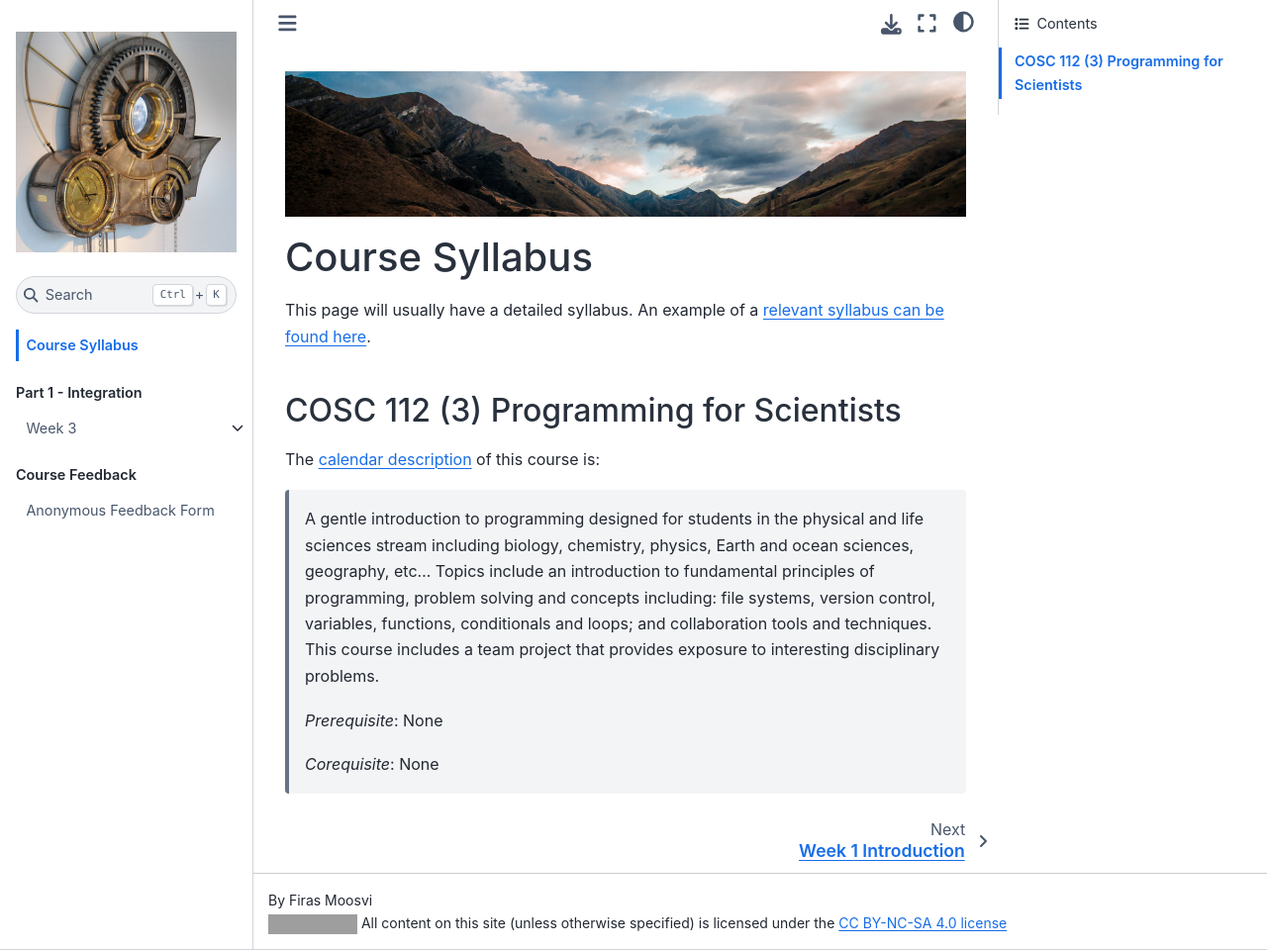
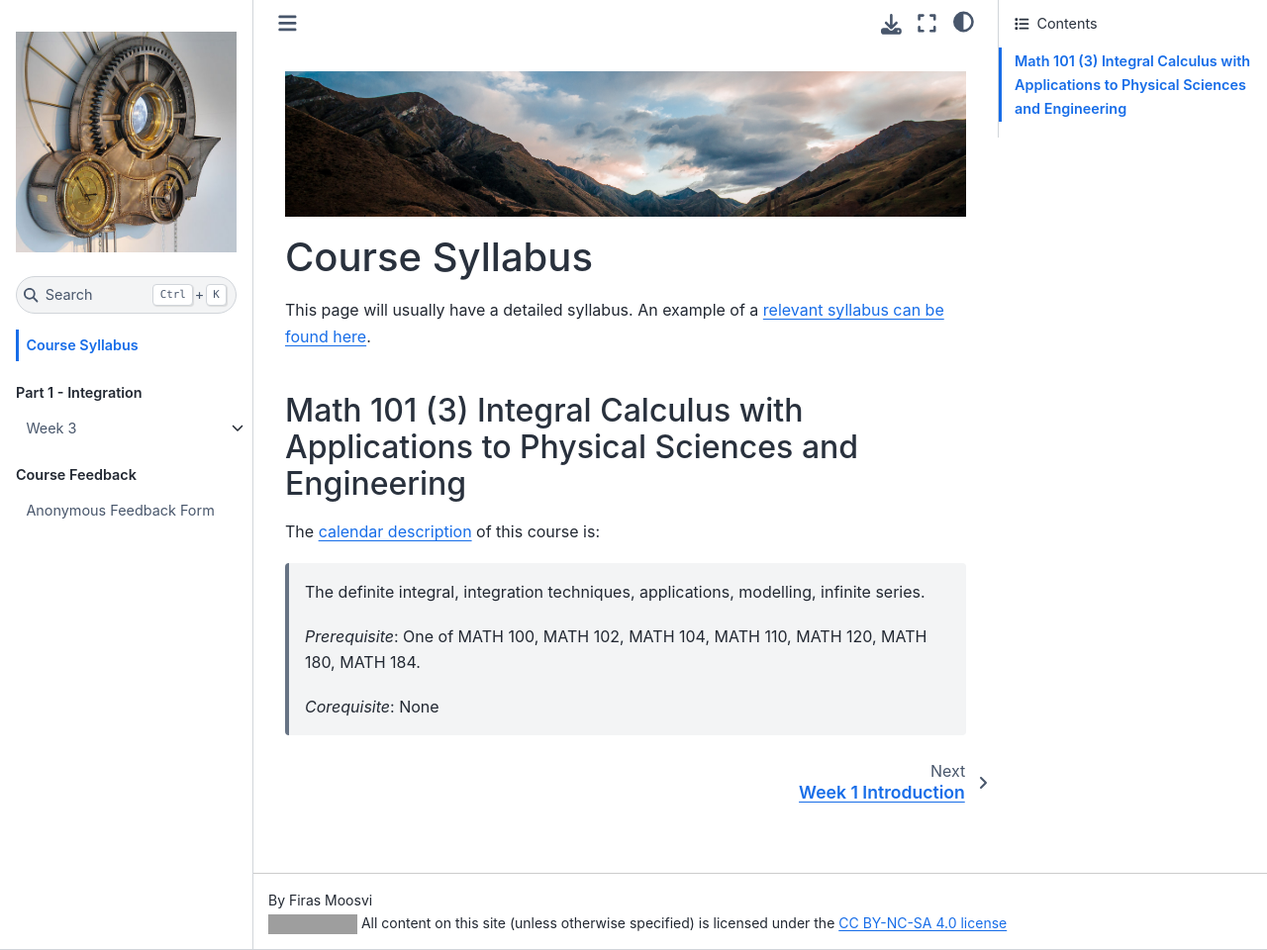
Before and after one commit to org-firasm/math_talk, a Jupyter Book: the page built from about/syllabus.md, in a window 1280 px wide and 960 px high. Shown: the whole window at 99% size. Built offline with Jupyter Book 1.0.4 settings and Sphinx 7.4.7 and the Sphinx Book theme 1.1.4, drawn with Linux system fonts in a browser that asks for light colours; pages that are not in the unit, such as notebooks, are missing from menus; grey boxes are pictures that could not be loaded.

Commit message:
add math 101 calendar description

```diff
--- a/about/syllabus.md
+++ b/about/syllabus.md
@@ -5,14 +5,12 @@
 This page will usually have a detailed syllabus.
 An example of a [relevant syllabus can be found here](https://firas.moosvi.com/courses/2020_WT2/cosc111/about/syllabus.html).
 
-## COSC 112 (3) Programming for Scientists
+## Math 101 (3) Integral Calculus with Applications to Physical Sciences and Engineering
 
-The [calendar description](https://www.uvic.ca/calendar/future/undergrad/#/courses/SJxxcJdTmE?bc=true&bcCurrent=Introductory%20Programming%20and%20Software%20Development&bcGroup=Computer%20Science%20(CSC)&bcItemType=Courses) of this course is:
+The [calendar description](https://courses.students.ubc.ca/cs/courseschedule?pname=subjarea&tname=subj-course&dept=MATH&course=101) of this course is:
 
-> A gentle introduction to programming designed for students in the physical and life sciences stream including biology, chemistry, physics, Earth and ocean sciences, geography, etc...
-> Topics include an introduction to fundamental principles of programming, problem solving and concepts including: file systems, version control, variables, functions, conditionals and loops; and collaboration tools and techniques.
-> This course includes a team project that provides exposure to interesting disciplinary problems.
+> The definite integral, integration techniques, applications, modelling, infinite series.
 >
-> *Prerequisite*: None
+> *Prerequisite*: One of MATH 100, MATH 102, MATH 104, MATH 110, MATH 120, MATH 180, MATH 184.
 >
 > *Corequisite*: None
```
